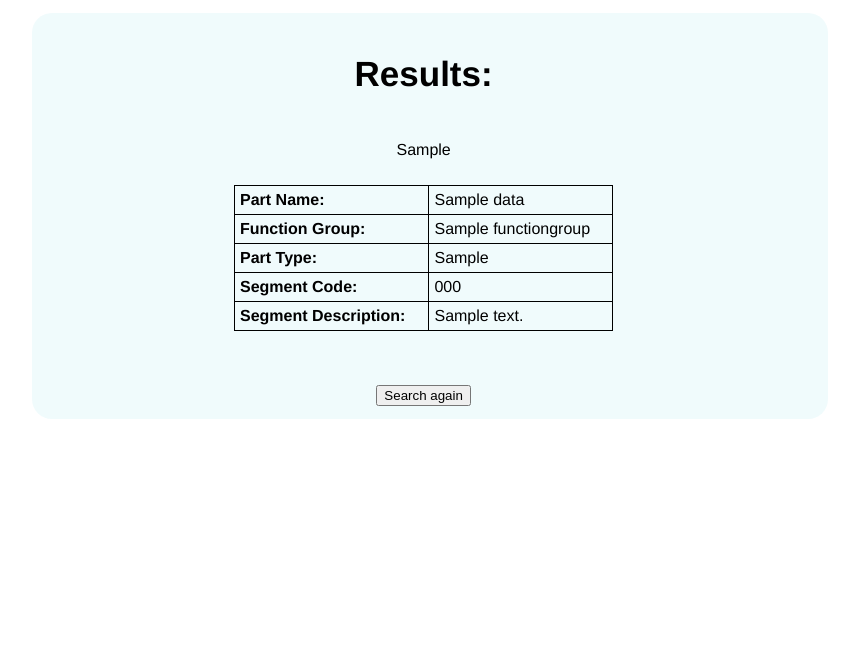
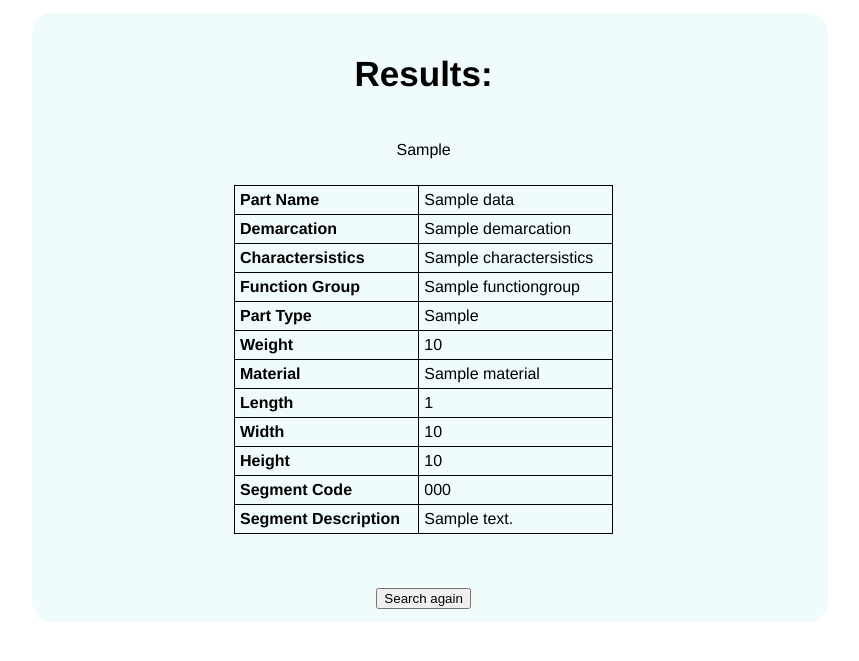
Before and after one commit to maheshksingh/testazureapp, a Flask app: template templates/public/form_result1.html in a window 1280 px wide. Shown: the top 661 px of the page, without its empty margins (229-1088 px from the left). Run offline with Flask 2, Linux system fonts and the light colour scheme; the template is opened without the code that fills it: most values are stand-ins (such as "Sample title", 1, 10 or a date in 2020).

Commit message:
Update form_result1.html

```diff
--- a/templates/public/form_result1.html
+++ b/templates/public/form_result1.html
@@ -80,23 +80,51 @@ th, td {
 {% for i in data %}
 <table id="results">
 	<tr>
-		<th>Part Name:</th>
+		<th>Part Name</th>
 		<td>{{i.Name}}</td>
 	</tr>
 	<tr>
-		<th>Function Group:</th>
+		<th>Demarcation</th>
+		<td>{{i.Demarcation}}</td>
+	</tr>
+  <tr>
+		<th>Charactersistics</th>
+		<td>{{i.Charactersistics}}</td>
+	</tr>
+	<tr>
+		<th>Function Group</th>
 		<td>{{i.Functiongroup}}</td>
 	</tr>
-	<tr>
-		<th>Part Type:</th>
+  <tr>
+		<th>Part Type</th>
 		<td>{{i.PartType}}</td>
 	</tr>
+  <tr>
+		<th>Weight</th>
+		<td>{{i.Weight}}</td>
+	</tr>
+  <tr>
+		<th>Material</th>
+		<td>{{i.Material}}</td>
+	</tr>
+  <tr>
+		<th>Length</th>
+		<td>{{i.Length}}</td>
+	</tr>
+  <tr>
+		<th>Width</th>
+		<td>{{i.Width}}</td>
+	</tr>
+  <tr>
+		<th>Height</th>
+		<td>{{i.Height}}</td>
+	</tr>
 	<tr>
-		<th>Segment Code:</th>
+		<th>Segment Code</th>
 		<td>{{i.SegmentCode}}</td>
 	</tr>
 	<tr>
-		<th>Segment Description:</th>
+		<th>Segment Description</th>
 		<td>{{i.SegmentDescription}}</td>
 	</tr>
 </table><br><br>
```
